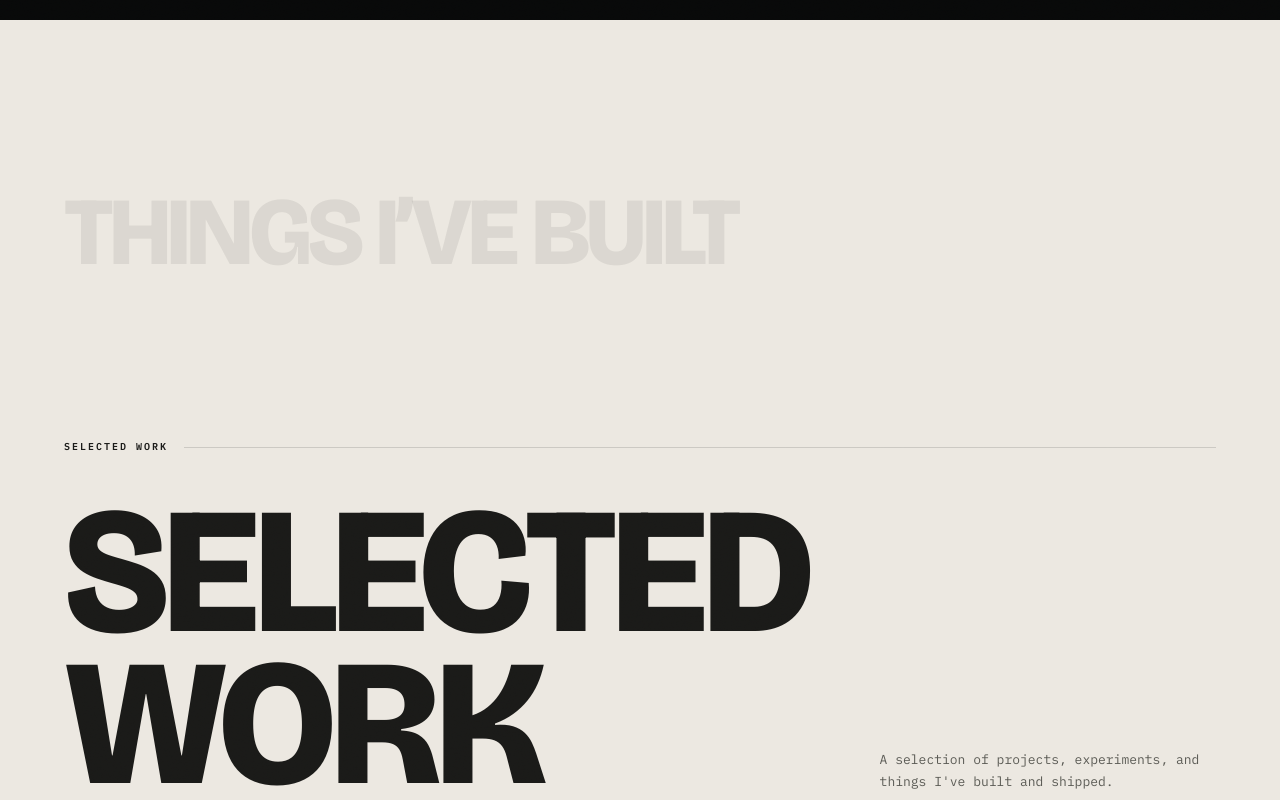
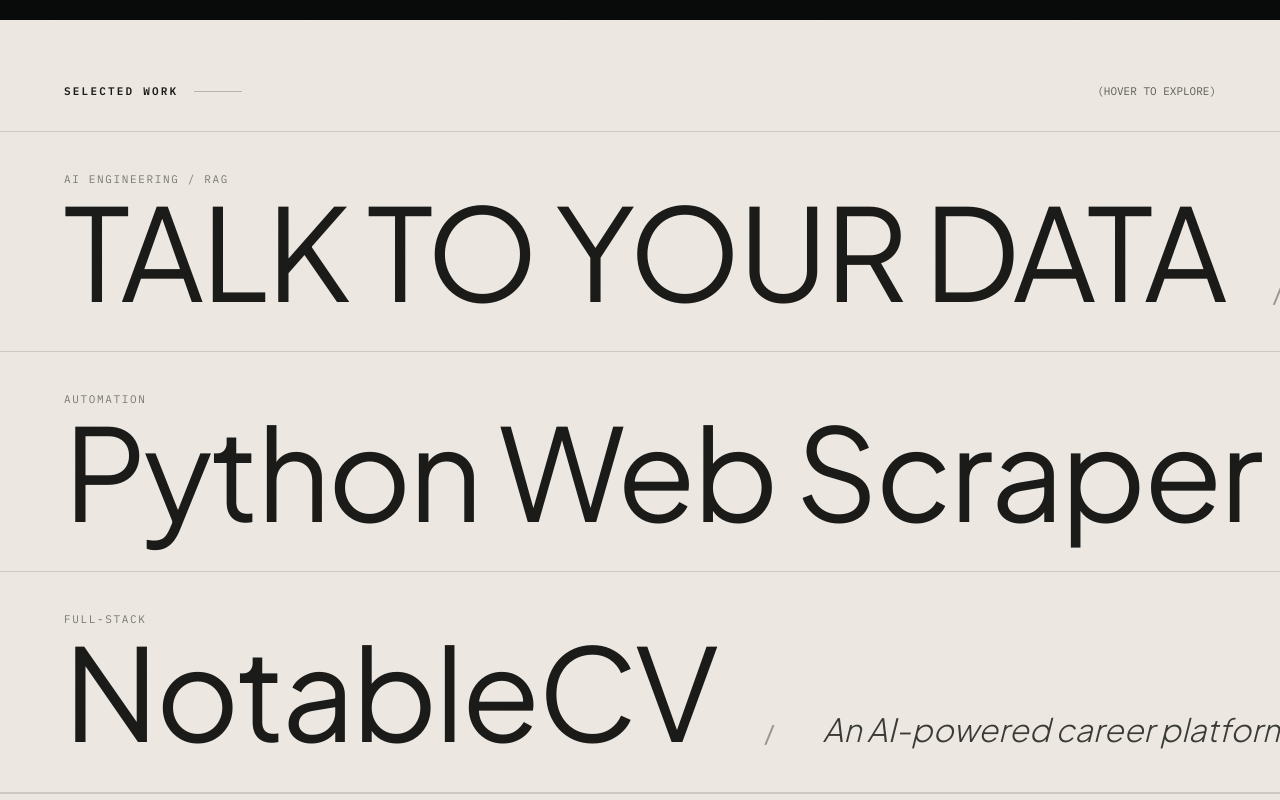
Before and after one commit to tusharathub/newport, a Next.js app: page / in a window 1280 px wide. Shown: the part 780-1580 px from the top of the page. Built offline with nearby package versions, Linux system fonts and the light colour scheme; a web font is replaced by a local one.

Commit message:
fix: new work section

```diff
--- a/app/layout.tsx
+++ b/app/layout.tsx
@@ -10,7 +10,6 @@
 import { Navigation } from '@/components/Navigation/Navigation';
 import { GrainOverlay } from '@/components/GrainOverlay/GrainOverlay';
 import { CustomCursorProvider } from '@/components/CustomCursor/CustomCursor';
-import { Footer } from '@/components/Footer/Footer';
 import { personalData } from '@/data/personal';
 import './globals.css';
 import { SmoothScroll } from '@/components/SmoothScroll/SmoothScroll';
--- a/app/page.tsx
+++ b/app/page.tsx
@@ -1,5 +1,4 @@
 import { HeroSection } from '@/components/HeroSection/HeroSection';
-import { TransitionBridge } from '@/components/TransitionBridge/TransitionBridge';
 import { WorkSection } from '@/components/WorkSection/WorkSection';
 import { AboutSection } from '@/components/AboutSection/AboutSection';
 import { ContactSection } from '@/components/ContactSection/ContactSection';
@@ -18,9 +17,6 @@
       {/* ── Hero ── */}
       <HeroSection />
 
-      {/* ── Transition: Hero → Work ── */}
-      <TransitionBridge />
-
       {/* ── Selected Work ── */}
       <WorkSection projects={featuredProjects} />
 
--- a/components/TransitionBridge/TransitionBridge.tsx
+++ /dev/null
@@ -1,60 +0,0 @@
-'use client';
-
-import { useEffect, useRef, useState } from 'react';
-
-export function TransitionBridge() {
-  const ref = useRef<HTMLDivElement>(null);
-  const [visible, setVisible] = useState(false);
-
-  useEffect(() => {
-    const el = ref.current;
-    if (!el) return;
-
-    const prefersReducedMotion = window.matchMedia(
-      '(prefers-reduced-motion: reduce)'
-    ).matches;
-
-    if (prefersReducedMotion) {
-      setVisible(true);
-      return;
-    }
-
-    const observer = new IntersectionObserver(
-      ([entry]) => {
-        if (entry.isIntersecting) {
-          setVisible(true);
-          observer.unobserve(el);
-        }
-      },
-      { threshold: 0.2, rootMargin: '0px 0px -80px 0px' }
-    );
-
-    observer.observe(el);
-    return () => observer.disconnect();
-  }, []);
-
-  return (
-    <div
-      ref={ref}
-      className="relative overflow-hidden"
-      style={{ backgroundColor: '#ece8e1' }}
-      aria-hidden="true"
-    >
-
-      <div
-        className={`relative pt-40 pb-[clamp(2rem,4vw,4rem)] px-[clamp(1.25rem,5vw,4rem)] transition-all duration-700 ease-out ${
-          visible
-            ? 'opacity-100 translate-y-0'
-            : 'opacity-0 translate-y-8'
-        }`}
-      >
-        <p
-          className="font-big-shoulders font-black text-[clamp(2.5rem,8vw,6rem)] leading-tight tracking-[-0.04em] select-none uppercase"
-          style={{ color: 'rgba(26,26,24,0.08)' }}
-        >
-          THINGS I&rsquo;VE BUILT
-        </p>
-      </div>
-    </div>
-  );
-}
--- a/components/WorkSection/WorkSection.tsx
+++ b/components/WorkSection/WorkSection.tsx
@@ -3,7 +3,6 @@
 import { useEffect, useRef, useState } from 'react';
 import Link from 'next/link';
 import { Project } from '@/types/project';
-import { ProjectCard } from '../ProjectShowcase/ProjectCard';
 
 interface WorkSectionProps {
   projects: Project[];
@@ -12,120 +11,226 @@
   showViewAll?: boolean;
 }
 
+// Curated rich color palette for project row hovers (Fedrigoni style)
+const ROW_COLORS = [
+  { bg: '#4a154b', text: '#ffffff', subtext: 'rgba(255,255,255,0.7)' }, // Deep Purple
+  { bg: '#c41230', text: '#ffffff', subtext: 'rgba(255,255,255,0.7)' }, // Crimson Red
+  { bg: '#1d5238', text: '#ffffff', subtext: 'rgba(255,255,255,0.7)' }, // Forest Green
+  { bg: '#0f3c5c', text: '#ffffff', subtext: 'rgba(255,255,255,0.7)' }, // Deep Cobalt Blue
+];
+
 export function WorkSection({
   projects,
   title = 'SELECTED WORK',
-  subtitle = "A selection of projects, experiments, and things I've built and shipped.",
   showViewAll = true,
 }: WorkSectionProps) {
   const sectionRef = useRef<HTMLElement>(null);
-  const headingRef = useRef<HTMLDivElement>(null);
-  const [isVisible, setIsVisible] = useState(false);
+
+  // Active & Previous project state for cross-fade overlap effect
+  const [activeProjectId, setActiveProjectId] = useState<string | null>(null);
+  const [prevProjectId, setPrevProjectId] = useState<string | null>(null);
+  const [activeColor, setActiveColor] = useState<typeof ROW_COLORS[0] | null>(null);
+
+  // Section-relative mouse position
+  const [mousePos, setMousePos] = useState({ x: 0, y: 0 });
+  const [isMoving, setIsMoving] = useState(false);
+  const stillTimer = useRef<NodeJS.Timeout | null>(null);
+  const prevTimer = useRef<NodeJS.Timeout | null>(null);
+
+  // Scroll offset for scroll-driven text translation
+  const [scrollOffset, setScrollOffset] = useState(0);
 
   useEffect(() => {
-    const el = headingRef.current;
-    if (!el) return;
+    const handleScroll = () => {
+      setScrollOffset(window.scrollY);
+    };
 
-    const observer = new IntersectionObserver(
-      ([entry]) => {
-        if (entry.isIntersecting) {
-          setIsVisible(true);
-          observer.unobserve(el);
+    window.addEventListener('scroll', handleScroll, { passive: true });
+    return () => window.removeEventListener('scroll', handleScroll);
+  }, []);
+
+  const handleSectionMouseMove = (e: React.MouseEvent<HTMLElement>) => {
+    const rect = sectionRef.current?.getBoundingClientRect();
+    if (!rect) return;
+
+    const x = e.clientX - rect.left;
+    const y = e.clientY - rect.top;
+
+    setMousePos({ x, y });
+
+    // Stillness detection: card hides when mouse stops moving for 180ms
+    setIsMoving(true);
+    if (stillTimer.current) clearTimeout(stillTimer.current);
+    stillTimer.current = setTimeout(() => {
+      setIsMoving(false);
+    }, 180);
+  };
+
+  const handleMouseEnterRow = (project: Project, index: number) => {
+    if (activeProjectId && activeProjectId !== project.id) {
+      setPrevProjectId(activeProjectId);
+      if (prevTimer.current) clearTimeout(prevTimer.current);
+      prevTimer.current = setTimeout(() => {
+        setPrevProjectId(null);
+      }, 500); // 500ms slow fade out for previous image
     }
-      },
-      { threshold: 0.15 }
-    );
+    setActiveProjectId(project.id);
+    setActiveColor(ROW_COLORS[index % ROW_COLORS.length]);
+  };
 
-    observer.observe(el);
-    return () => observer.disconnect();
-  }, []);
+  const handleMouseLeaveSection = () => {
+    setPrevProjectId(activeProjectId);
+    setActiveProjectId(null);
+    setActiveColor(null);
+    setIsMoving(false);
+    if (prevTimer.current) clearTimeout(prevTimer.current);
+    prevTimer.current = setTimeout(() => {
+      setPrevProjectId(null);
+    }, 500);
+  };
 
   return (
     <section
       ref={sectionRef}
       id="work"
-      className="relative w-full"
+      className="relative w-full overflow-hidden select-none"
+      style={{ backgroundColor: '#ece8e1' }}
+      onMouseMove={handleSectionMouseMove}
+      onMouseLeave={handleMouseLeaveSection}
       aria-label={title}
-      style={{ backgroundColor: '#ece8e1' }}
     >
-      {/* ── Header Block ── */}
-      <div
-        ref={headingRef}
-        className="relative w-full px-[clamp(1.25rem,5vw,4rem)] pt-[clamp(4rem,8vw,8rem)] pb-[clamp(3rem,6vw,5rem)]"
-      >
-        {/* Top label with line */}
-        <div
-          className={`flex items-center gap-4 mb-10 transition-all duration-700 ease-out ${
-            isVisible
-              ? 'opacity-100 translate-y-0'
-              : 'opacity-0 translate-y-4'
-          }`}
-        >
-          <span
-            className="font-mono text-[0.625rem] font-semibold tracking-[0.2em] uppercase"
-            style={{ color: '#1a1a18' }}
-          >
-            SELECTED WORK
+      {/* ── Section Header ── */}
+      <div className="px-[clamp(1.25rem,5vw,4rem)] pt-16 pb-8 border-b border-[#1a1a18]/15 flex items-center justify-between">
+        <div className="flex items-center gap-4">
+          <span className="font-mono text-xs font-semibold tracking-[0.2em] uppercase text-[#1a1a18]">
+            {title}
           </span>
-          <div
-            className="flex-1 h-px"
-            style={{ backgroundColor: 'rgba(26,26,24,0.15)' }}
-          />
+          <div className="w-12 h-px bg-[#1a1a18]/25" />
+        </div>
+        <span className="font-mono text-xs text-[#5a5a54]">
+          (HOVER TO EXPLORE)
+        </span>
       </div>
 
-        {/* Massive heading */}
-        <div className="flex flex-col lg:flex-row lg:items-end lg:justify-between gap-8 lg:gap-16">
-          <div className="overflow-hidden">
-            <h2
-              className={`font-big-shoulders font-black uppercase leading-[0.85] tracking-[-0.03em] transition-all duration-1000 ease-out ${
-                isVisible
-                  ? 'opacity-100 translate-y-0'
-                  : 'opacity-0 translate-y-[100%]'
-              }`}
+      {/* ── Interactive Fedrigoni-Style Project Table ── */}
+      <div className="w-full flex flex-col divide-y divide-[#1a1a18]/15 border-b border-[#1a1a18]/15">
+        {projects.map((project, index) => {
+          const isCurrentHovered = activeProjectId === project.id;
+          const rowColor = ROW_COLORS[index % ROW_COLORS.length];
+          const projectHref = `/work/${project.slug}`;
+
+          // Calculate alternating scroll translation for text rows
+          const directionMultiplier = index % 2 === 0 ? 1 : -1;
+          const textX = (scrollOffset * 0.15 * directionMultiplier) % 200;
+
+          return (
+            <div
+              key={project.id}
+              className="relative w-full h-[180px] md:h-[220px] overflow-hidden cursor-pointer transition-colors duration-500 ease-out group"
               style={{
-                fontSize: 'clamp(4rem, 14vw, 12rem)',
-                color: '#1a1a18',
+                color: isCurrentHovered ? rowColor.text : '#1a1a18',
+              }}
+              onMouseEnter={() => handleMouseEnterRow(project, index)}
+            >
+              {/* ── Visibly Expanding Fill Color Layer ── */}
+              <div
+                className="absolute inset-0 pointer-events-none transition-transform duration-500 ease-[cubic-bezier(0.25,1,0.5,1)] origin-bottom"
+                style={{
+                  backgroundColor: rowColor.bg,
+                  transform: isCurrentHovered ? 'scaleY(1)' : 'scaleY(0)',
+                }}
+              />
+
+              <Link
+                href={projectHref}
+                className="relative z-10 block w-full h-full py-8 md:py-10 px-[clamp(1.25rem,5vw,4rem)] flex flex-col justify-between"
+              >
+                {/* Category label top left of row */}
+                <div
+                  className="font-mono text-xs uppercase tracking-[0.15em] transition-colors duration-300"
+                  style={{
+                    color: isCurrentHovered ? rowColor.subtext : '#777871',
                   }}
                 >
-              {title}
-            </h2>
+                  {project.category}
                 </div>
 
-          {/* Description text aligned to bottom-right */}
-          {subtitle && (
+                {/* Scroll-driven moving text row */}
                 <div
-              className={`max-w-sm pb-2 transition-all duration-700 delay-300 ease-out ${
-                isVisible
-                  ? 'opacity-100 translate-y-0'
-                  : 'opacity-0 translate-y-6'
-              }`}
+                  className="flex items-baseline gap-12 whitespace-nowrap transition-transform duration-100 ease-linear"
+                  style={{
+                    transform: `translate3d(${textX}px, 0, 0)`,
+                  }}
                 >
-              <p
-                className="font-mono text-[0.8125rem] leading-relaxed"
-                style={{ color: '#5a5a54' }}
-              >
-                {subtitle}
+                  <h3 className="font-body text-3xl md:text-5xl lg:text-6xl font-normal tracking-tight">
+                    {project.title}
+                  </h3>
+                  <span className="text-2xl opacity-40">/</span>
+                  <p className="font-body text-xl md:text-3xl font-light italic opacity-85">
+                    {project.description}
                   </p>
                 </div>
-          )}
+              </Link>
+            </div>
+          );
+        })}
+      </div>
+
+      {/* ── Floating Preview Images (Clipped into target row with vertical split slide) ── */}
+      <div
+        className="pointer-events-none absolute top-0 left-0 z-30 transition-opacity duration-300 ease-out"
+        style={{
+          transform: `translate3d(${mousePos.x}px, ${mousePos.y}px, 0) translate(-50%, -50%)`,
+          opacity: isMoving && (activeProjectId || prevProjectId) ? 1 : 0,
+        }}
+      >
+        <div className="relative w-[300px] md:w-[400px] h-[180px] md:h-[220px] rounded-sm overflow-hidden shadow-2xl border border-white/10 bg-[#1a1a18]">
+          {projects.map((project, index) => {
+            const isCurrent = activeProjectId === project.id;
+            const isPrev = prevProjectId === project.id;
+
+            if (!isCurrent && !isPrev) return null;
+
+            const rowColor = ROW_COLORS[index % ROW_COLORS.length];
+
+            return (
+              <div
+                key={project.id}
+                className="absolute inset-0 p-2 transition-all duration-500 ease-[cubic-bezier(0.25,1,0.5,1)]"
+                style={{
+                  opacity: isCurrent ? 1 : 0.4,
+                  transform: isCurrent
+                    ? 'translateY(0%) scale(1)'
+                    : 'translateY(15%) scale(0.95)',
+                  zIndex: isCurrent ? 2 : 1,
+                }}
+              >
+                <div className="w-full h-full bg-[#252623] rounded-xs flex flex-col items-center justify-center p-4 text-center relative overflow-hidden">
+                  <div
+                    className="absolute inset-0 opacity-40 transition-colors duration-500"
+                    style={{ backgroundColor: rowColor.bg }}
+                  />
+                  <div className="relative z-10 flex flex-col items-center gap-2">
+                    <span className="font-mono text-[9px] tracking-[0.2em] uppercase text-[#a1a29b] px-3 py-1 bg-black/60 rounded-full border border-white/10">
+                      {project.category}
+                    </span>
+                    <span className="font-big-shoulders text-3xl md:text-4xl font-black uppercase text-[#e7e6df] tracking-tight leading-none">
+                      {project.title}
+                    </span>
+                    <span className="font-mono text-[10px] text-[#a1a29b] font-medium pt-1">
+                      CLICK TO OPEN ↗
+                    </span>
+                  </div>
+                </div>
+              </div>
+            );
+          })}
         </div>
       </div>
 
-      {/* ── Projects ── */}
-      <div className="px-[clamp(1.25rem,5vw,4rem)] pb-[clamp(4rem,8vw,8rem)]">
-        <div className="flex flex-col gap-0">
-          {projects.map((project, index) => (
-            <ProjectCard
-              key={project.id}
-              project={project}
-              index={index}
-              priority={index === 0}
-            />
-          ))}
-        </div>
-
+      {/* ── Optional View All Button ── */}
       {showViewAll && (
-          <div className="mt-16 md:mt-24 flex justify-center">
+        <div className="py-16 flex justify-center border-t border-[#1a1a18]/15">
           <Link
             href="/projects"
             className="inline-flex items-center gap-3 font-mono text-xs font-semibold tracking-[0.15em] uppercase px-10 py-5 border rounded-sm transition-all duration-300 group"
@@ -152,7 +257,6 @@
           </Link>
         </div>
       )}
-      </div>
     </section>
   );
 }
--- a/components/index.ts
+++ b/components/index.ts
@@ -10,7 +10,6 @@
 export { MotionWrapper } from './MotionWrapper/MotionWrapper';
 export { Button } from './Button/Button';
 export { HeroSection } from './HeroSection/HeroSection';
-export { TransitionBridge } from './TransitionBridge/TransitionBridge';
 export { ProjectMedia } from './ProjectShowcase/ProjectMedia';
 export { ProjectCard } from './ProjectShowcase/ProjectCard';
 export { WorkSection } from './WorkSection/WorkSection';
@@ -21,4 +20,3 @@
 export { CaseStudyNavigation } from './CaseStudy/CaseStudyNavigation';
 export { AboutSection } from './AboutSection/AboutSection';
 export { ContactSection } from './ContactSection/ContactSection';
-export { Footer } from './Footer/Footer';
```
Lines whose indentation alone changed are shown as unchanged.
